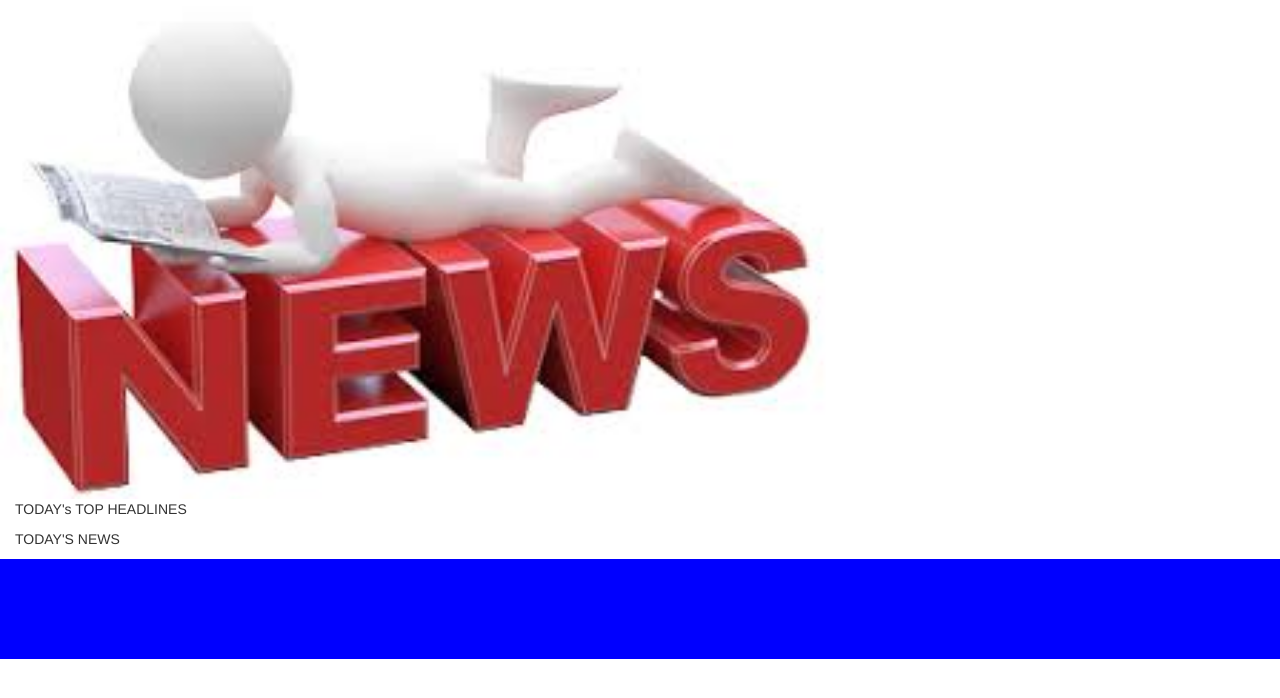
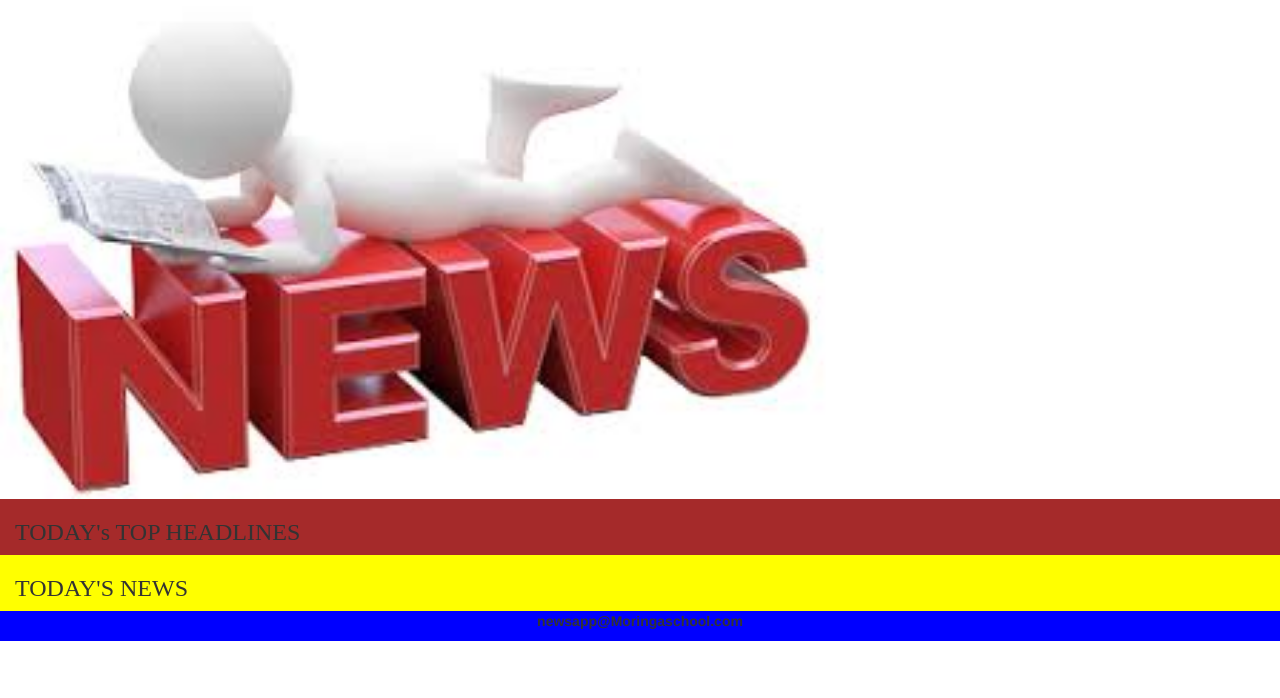
Before and after one commit to Michaelmapesa/newsxxiv, a Python web app: template templates/index.html in a window 1280 px wide. Shown: the part 79-777 px from the top of the page. Run offline with Jinja, Linux system fonts and the light colour scheme; the template is opened without the code that fills it, so the values that code supplies are empty; some libraries are stand-ins or nearby versions.

Commit message:
add app file

```diff
--- /dev/null
+++ b/app.py
@@ -0,0 +1 @@
+from flask import Flask
--- a/templates/index.html
+++ b/templates/index.html
@@ -12,7 +12,7 @@
 
 <!-- Latest compiled JavaScript -->
 <script src="https://maxcdn.bootstrapcdn.com/bootstrap/3.4.1/js/bootstrap.min.js"></script>
-<link rel="stylesheet" href="index.css">
+<link rel="stylesheet" href="{{url_for('static',filename='css/style.css')}}">
     <title>News app</title>
 </head>
 <body>
@@ -34,15 +34,15 @@
     </div>
 
     <div class="container-fluid" id="head">
-        <p>TODAY's TOP HEADLINES</p>
+        <p class="h3">TODAY's TOP HEADLINES</p>
     </div>
 
     <div class="container-fluid" id="main">
-        <p>TODAY'S NEWS</p>
+        <p class="h3">TODAY'S NEWS</p>
     </div>
 
     <div class="container-fluid" id="footer">
-
+         <p>newsapp@Moringaschool.com</p>
     </div>
 
 </body>
--- a/templates/index.css
+++ b/templates/index1.css
@@ -10,6 +10,18 @@
     margin-left: 170px;
 }
 #footer{
-    height: 100px;
+    height: 30px;
     background-color: blue;
+    text-align: center;
+    font-weight: bold;
+
 }
+#head{
+    background-color: brown;
+    font-family: "Times New Roman", Times, serif;;
+
+}
+#main{
+    background-color: yellow;
+    font-family: "Times New Roman", Times, serif;;
+}
```
